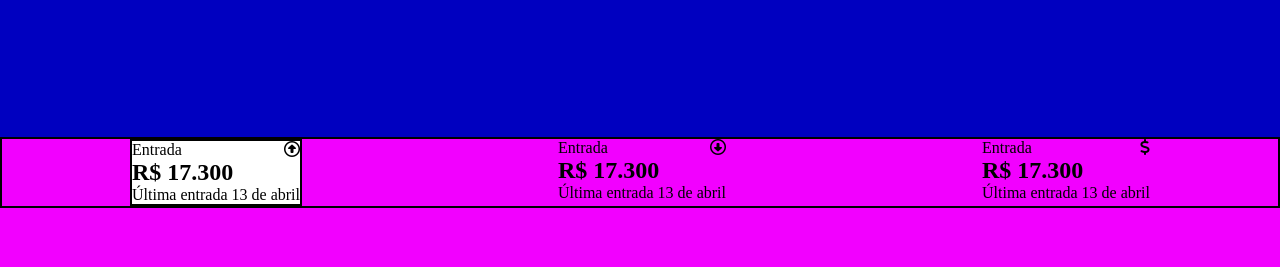
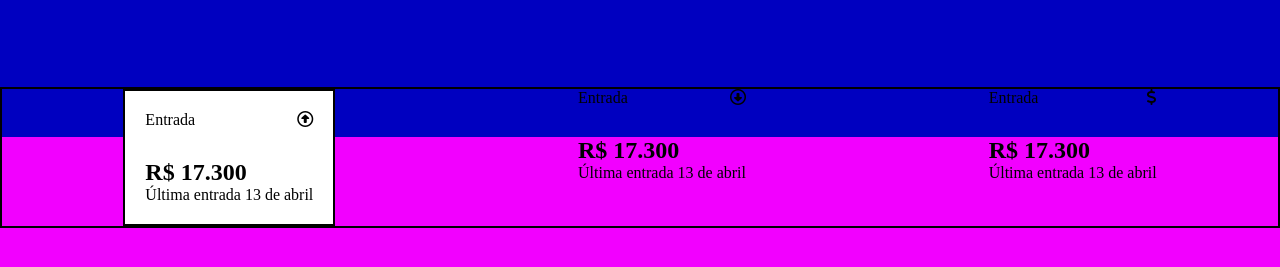
Before and after one commit to vexscrewe/goFinancesWeb, a plain HTML site: page index.html in a window 1280 px wide. Shown: the part 93-360 px from the top of the page. Drawn offline with Linux system fonts and the light colour scheme.

Commit message:
AttPadding

```diff
--- a/assets/css/style.css
+++ b/assets/css/style.css
@@ -49,15 +49,18 @@ body {
     flex-direction: row;
     justify-content: space-around;
     border: solid 2px black;
+    margin-top: -50px;
 }
 
 #card1 {
   border: solid 2px black;
   background-color: white;
+  padding: 20px;
 }
 
 .div1 {
   display: flex;
   flex-direction: row;
   justify-content: space-between;
+  margin-bottom: 30px;
 }
--- a/index.html
+++ b/index.html
@@ -27,7 +27,7 @@
 
     <main>
         <section id="cards">
-            <div id="card1">
+            <div id="card1" class="card">
                 <div class="div1">
                     <p>Entrada</p>
                     <i class="fa-regular fa-circle-up"></i>
```
